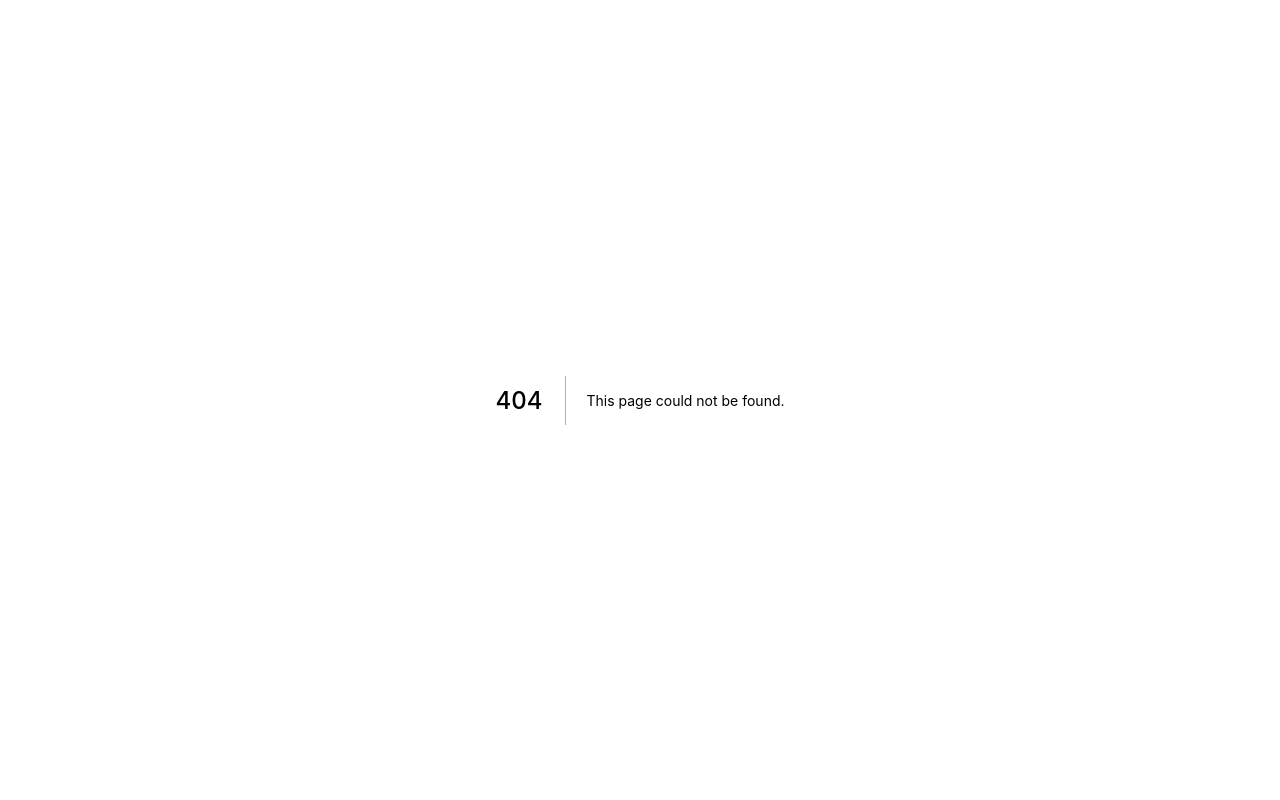
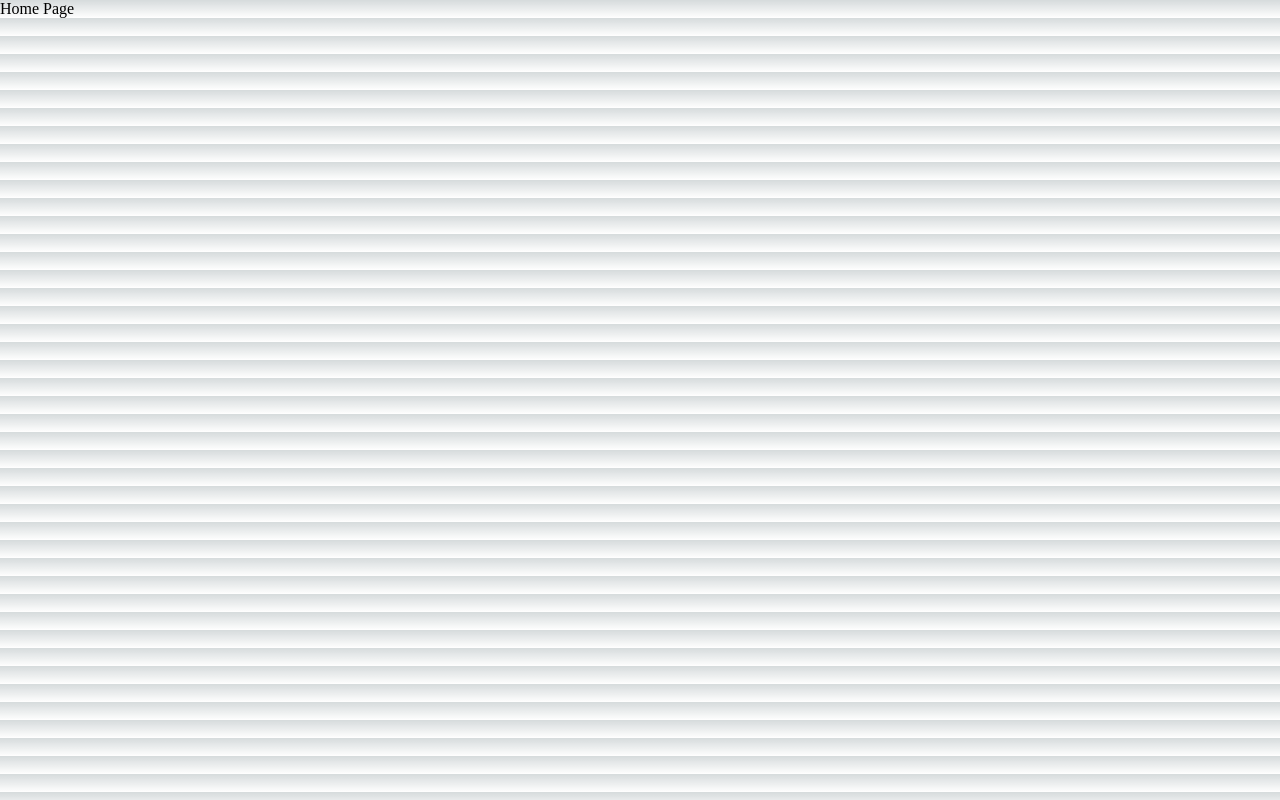
Before and after one commit to UmerGillani36/Blogify, a Next.js app: page /contact in a window 1280 px wide. Before the commit this address had no page. Built offline with nearby package versions, Linux system fonts and the light colour scheme.

Commit message:
contact page

```diff
--- /dev/null
+++ b/src/pages/contact/index.js
@@ -0,0 +1,8 @@
+
+export default function Contact() {
+  return (
+    <>
+      Home Page
+    </>
+  )
+}
```
